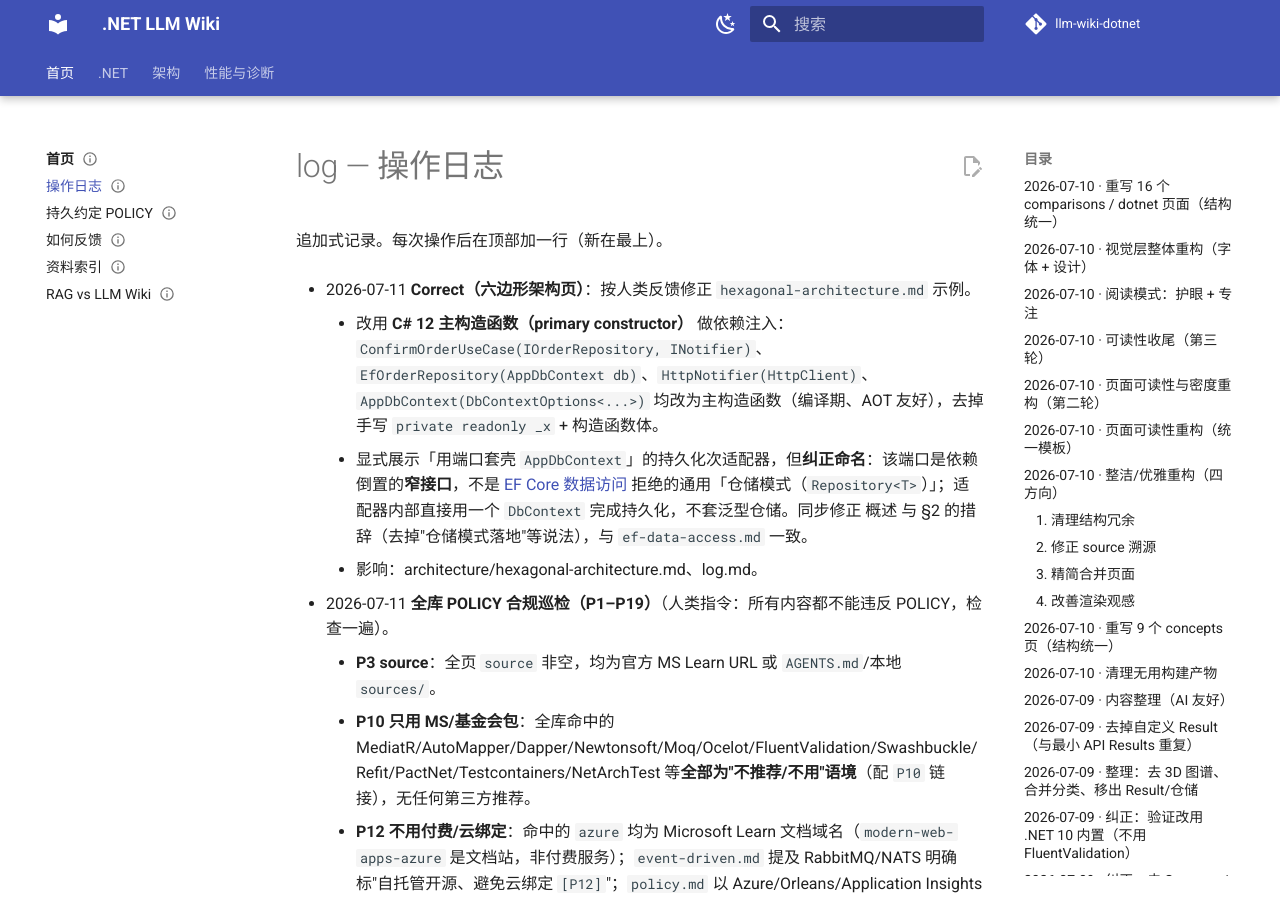
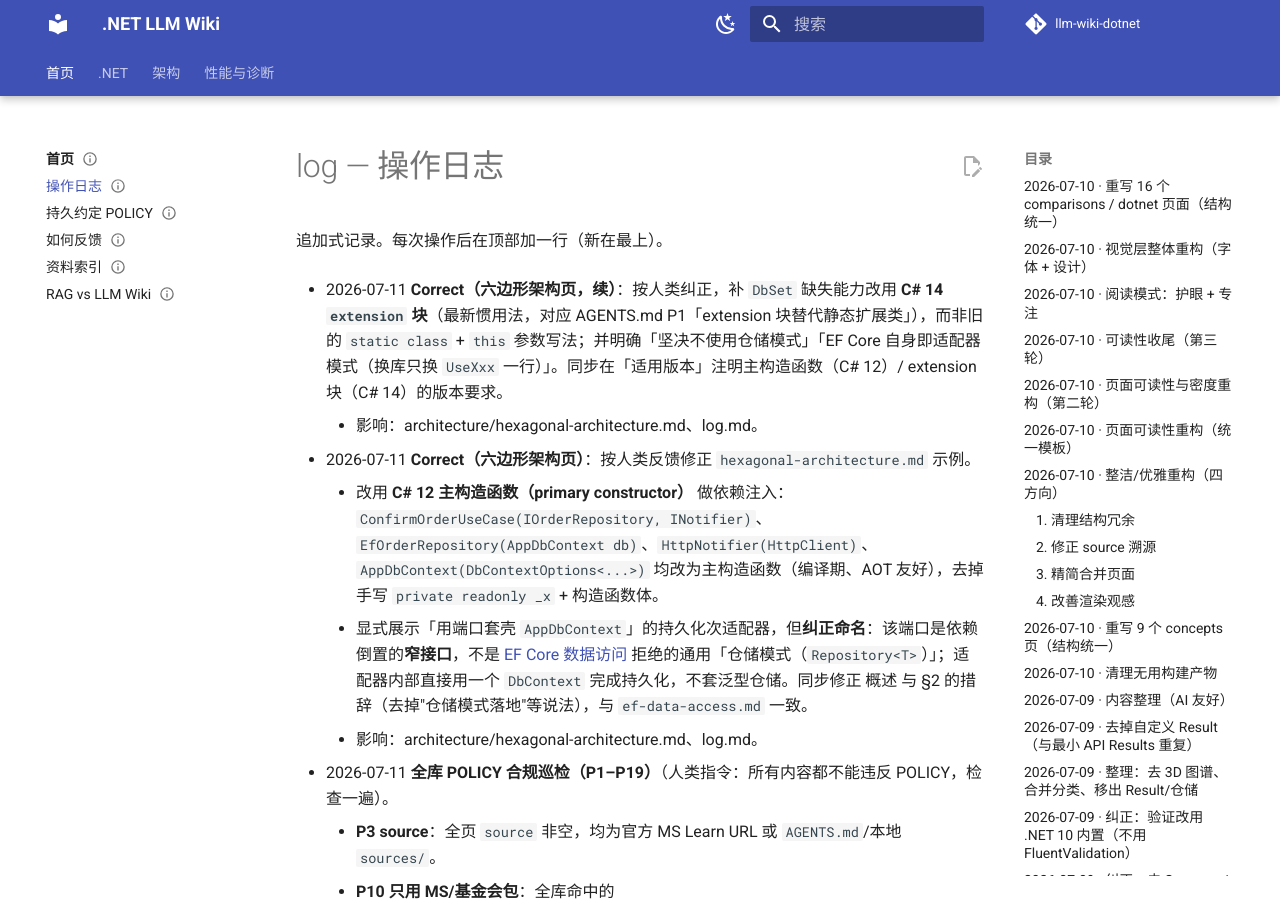
Before and after one commit to fenzel999/llm-wiki-dotnet, an MkDocs documentation site: the page built from wiki/log.md, in a window 1280 px wide and 900 px high. Built offline with MkDocs 1.6.1 and Material for MkDocs 9.7.7, drawn with Linux system fonts in a browser that asks for light colours; comment, search, counter and statistics services are not loaded.

Commit message:
docs(log): 记录六边形页改用 C# 14 extension 块的最终修正

```diff
--- a/wiki/log.md
+++ b/wiki/log.md
@@ -12,6 +12,9 @@ updated: 2026-07-09
 # log — 操作日志
 
 追加式记录。每次操作后在顶部加一行（新在最上）。
+
+- 2026-07-11 **Correct（六边形架构页，续）**：按人类纠正，补 `DbSet` 缺失能力改用 **C# 14 `extension` 块**（最新惯用法，对应 AGENTS.md P1「extension 块替代静态扩展类」），而非旧的 `static class` + `this` 参数写法；并明确「坚决不使用仓储模式」「EF Core 自身即适配器模式（换库只换 `UseXxx` 一行）」。同步在「适用版本」注明主构造函数（C# 12）/ extension 块（C# 14）的版本要求。
+    - 影响：architecture/hexagonal-architecture.md、log.md。
 
 - 2026-07-11 **Correct（六边形架构页）**：按人类反馈修正 `hexagonal-architecture.md` 示例。
     - 改用 **C# 12 主构造函数（primary constructor）** 做依赖注入：`ConfirmOrderUseCase(IOrderRepository, INotifier)`、`EfOrderRepository(AppDbContext db)`、`HttpNotifier(HttpClient)`、`AppDbContext(DbContextOptions<...>)` 均改为主构造函数（编译期、AOT 友好），去掉手写 `private readonly _x` + 构造函数体。
```
